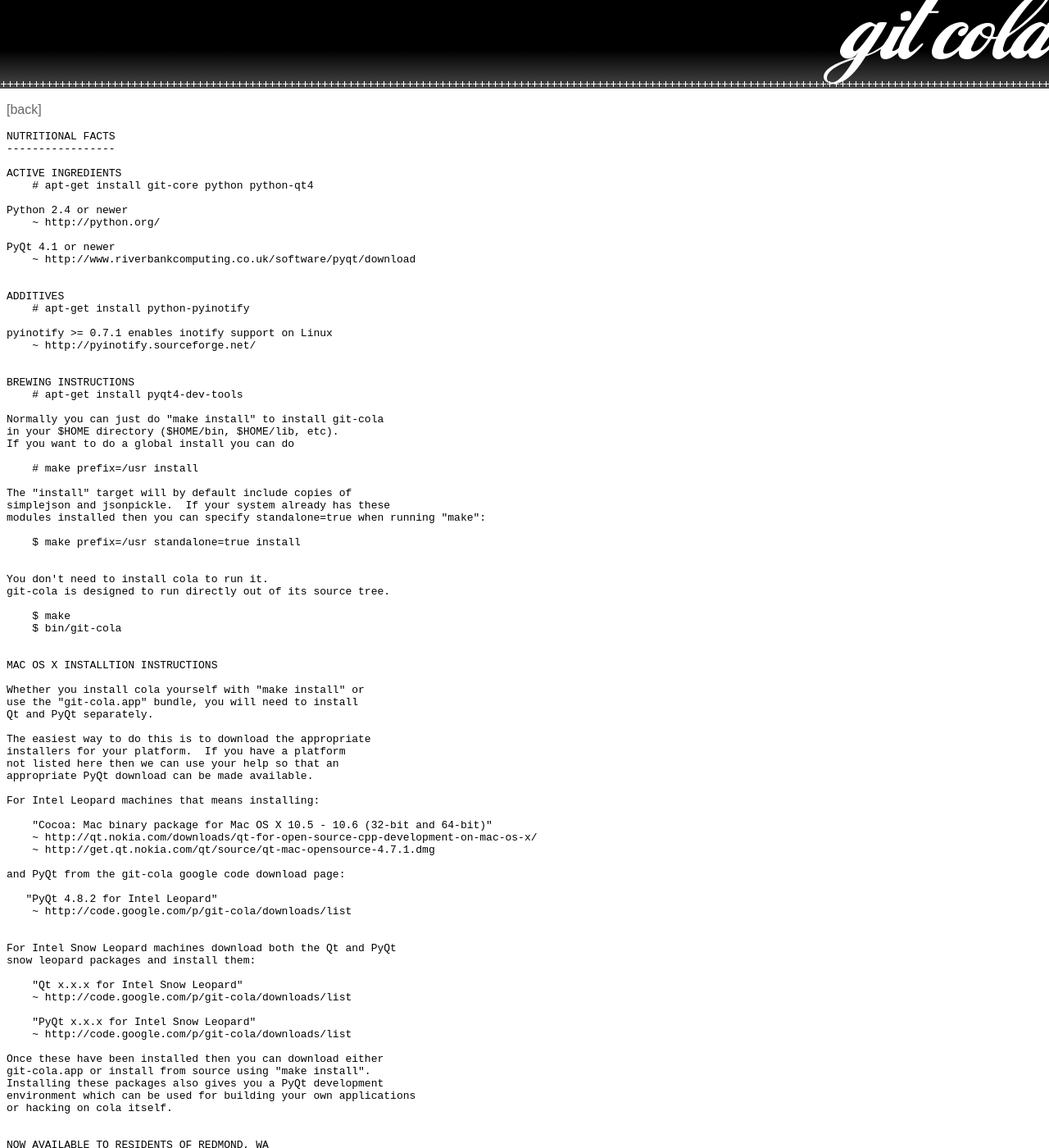
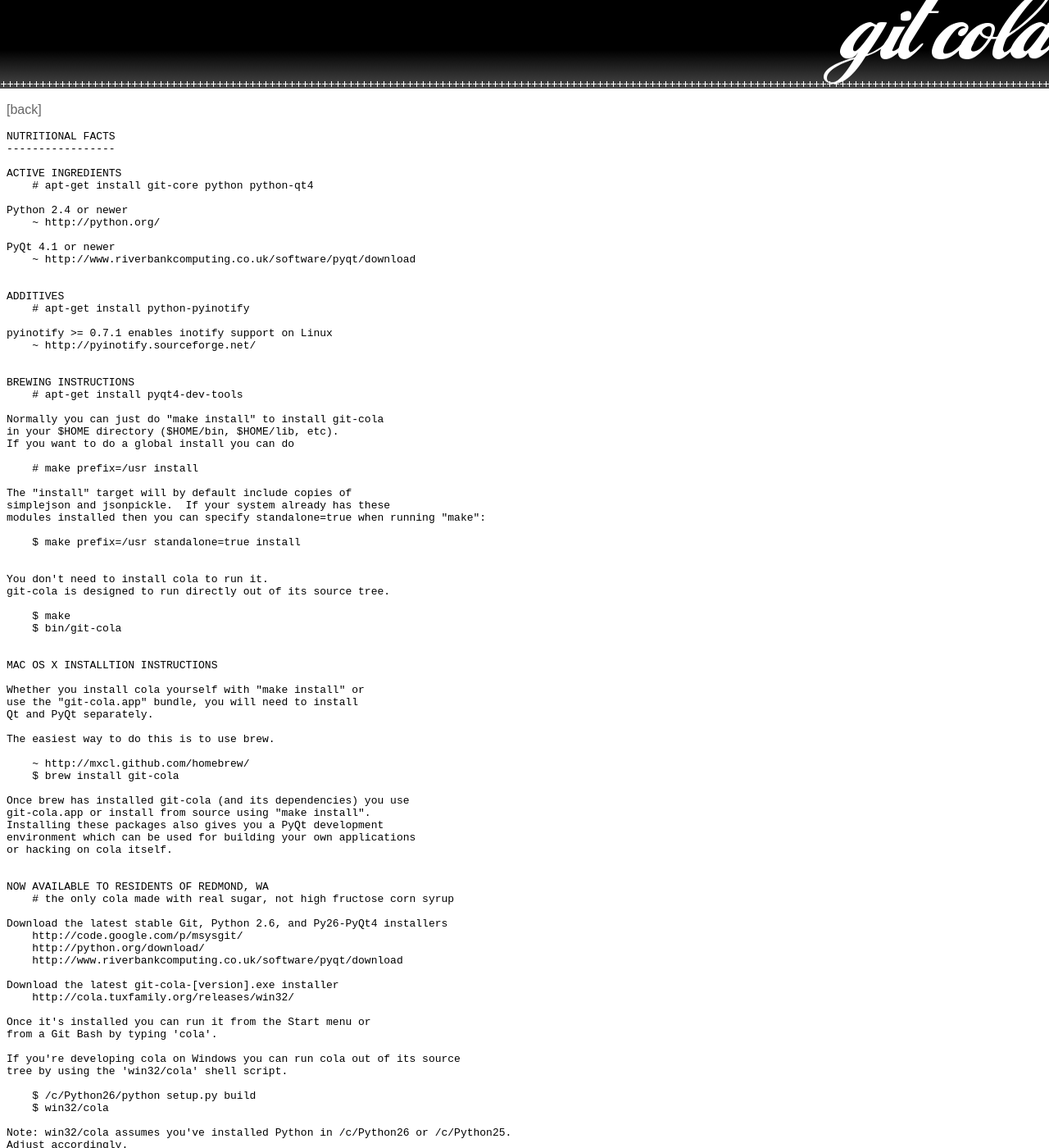
Before and after one commit to git-cola/git-cola.github.io, a Jekyll site: the page built from install.html, in a window 1280 px wide and 1400 px high. Shown: the whole window at 82% size. Built offline with Jekyll 4.4.1, drawn with Linux system fonts in a browser that asks for light colours; some of the changed text lies outside the part shown.

Commit message:
install: Talk about brew, forget about individual installers
Signed-off-by: David Aguilar <davvid@gmail.com>

```diff
--- a/install.html
+++ b/install.html
@@ -52,33 +52,12 @@
 use the "git-cola.app" bundle, you will need to install
 Qt and PyQt separately.
 
-The easiest way to do this is to download the appropriate
-installers for your platform.  If you have a platform
-not listed here then we can use your help so that an
-appropriate PyQt download can be made available.
+The easiest way to do this is to use brew.
 
-For Intel Leopard machines that means installing:
+    ~ http://mxcl.github.com/homebrew/
+    $ brew install git-cola
 
-    "Cocoa: Mac binary package for Mac OS X 10.5 - 10.6 (32-bit and 64-bit)"
-    ~ http://qt.nokia.com/downloads/qt-for-open-source-cpp-development-on-mac-os-x/
-    ~ http://get.qt.nokia.com/qt/source/qt-mac-opensource-4.7.1.dmg
-
-and PyQt from the git-cola google code download page:
-
-   "PyQt 4.8.2 for Intel Leopard"
-    ~ http://code.google.com/p/git-cola/downloads/list
-
-
-For Intel Snow Leopard machines download both the Qt and PyQt
-snow leopard packages and install them:
-
-    "Qt x.x.x for Intel Snow Leopard"
-    ~ http://code.google.com/p/git-cola/downloads/list
-
-    "PyQt x.x.x for Intel Snow Leopard"
-    ~ http://code.google.com/p/git-cola/downloads/list
-
-Once these have been installed then you can download either
+Once brew has installed git-cola (and its dependencies) you use
 git-cola.app or install from source using "make install".
 Installing these packages also gives you a PyQt development
 environment which can be used for building your own applications
```
